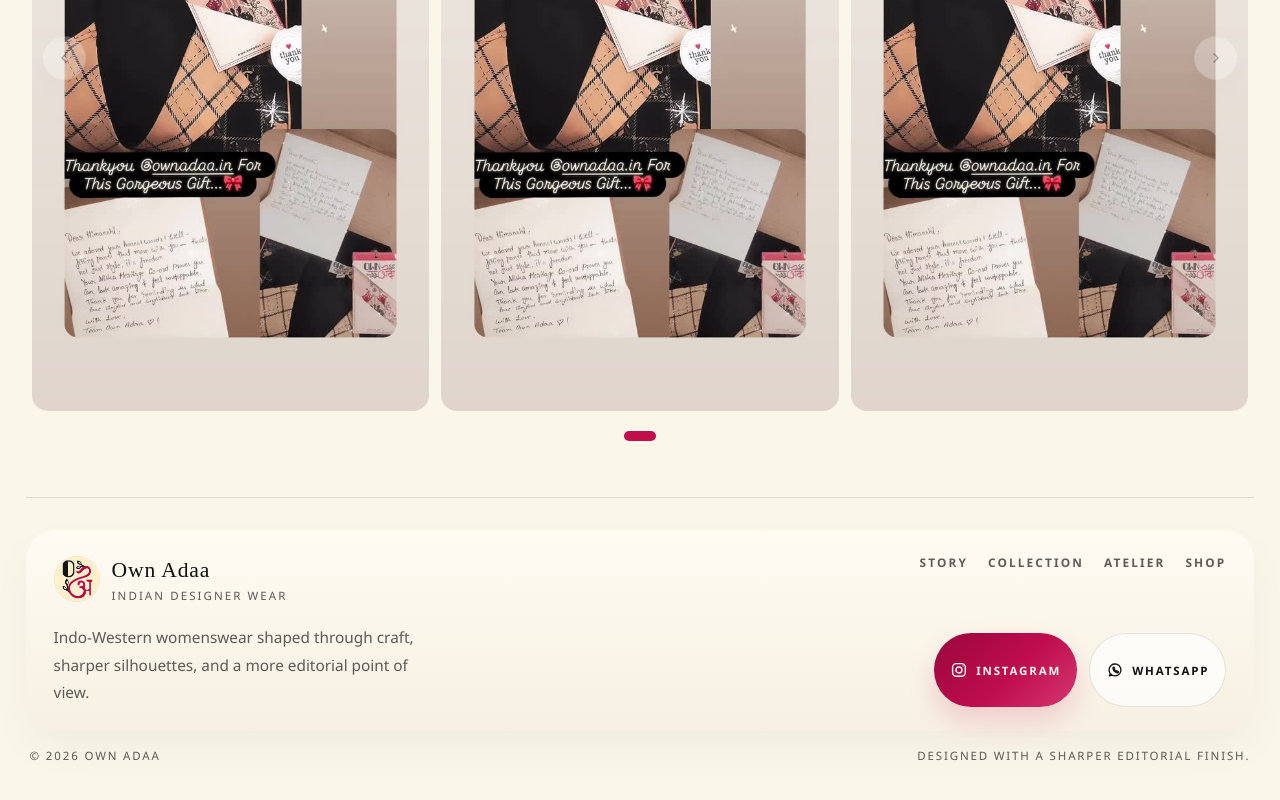
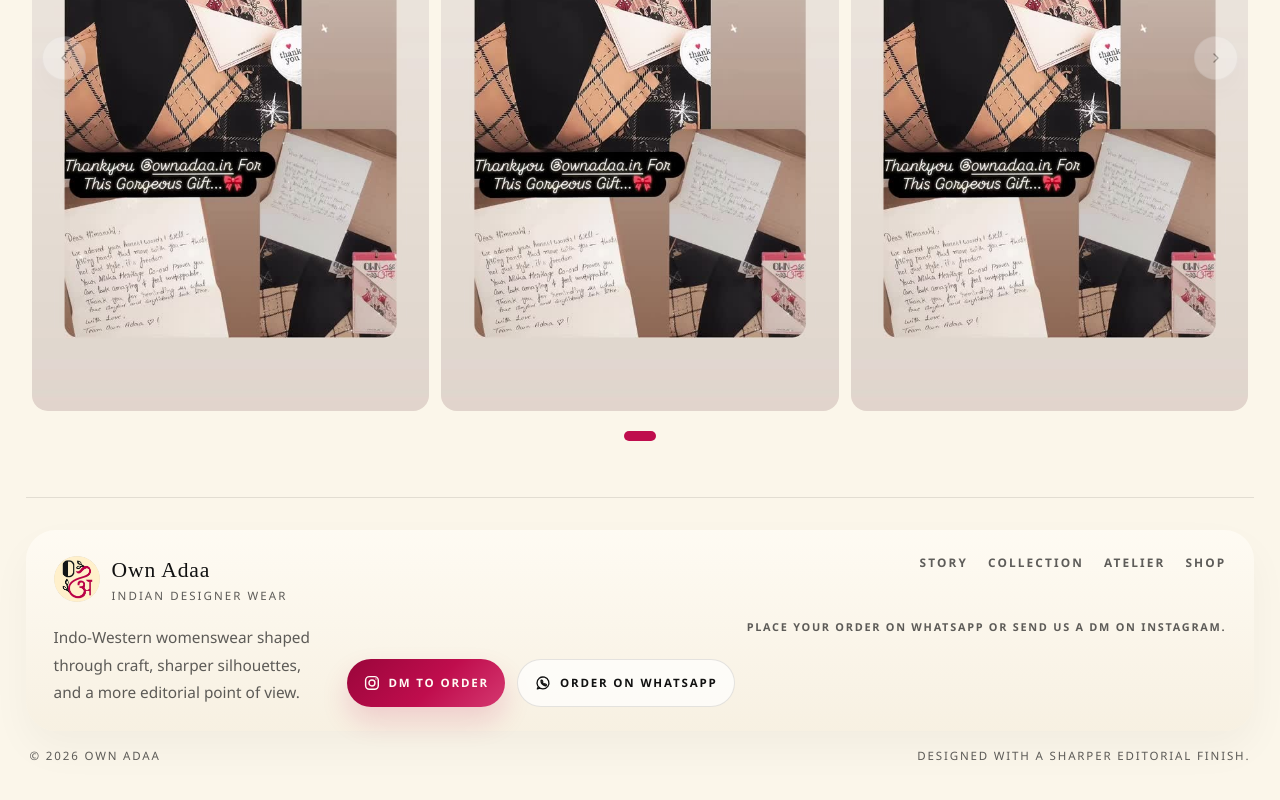
Before and after one commit to sumitKumar-webdev/own-adaa-site, a Next.js app: page / in a window 1280 px wide. Shown: the part 5759-6559 px from the top of the page. Built offline with nearby package versions, Linux system fonts and the light colour scheme.

Commit message:
update footer with order instructions and social media links

```diff
--- a/app/components/footer/Footer.tsx
+++ b/app/components/footer/Footer.tsx
@@ -58,6 +58,9 @@
           </nav>
 
           <div className="flex flex-wrap gap-3">
+            <p className="w-full text-[0.68rem] font-semibold uppercase tracking-[0.16em] text-[var(--ink-soft)] md:text-right">
+              {siteConfig.footer.orderLine}
+            </p>
             <a
               href={siteConfig.social.instagram.href}
               target="_blank"
--- a/app/site-config.ts
+++ b/app/site-config.ts
@@ -28,15 +28,16 @@
   },
   social: {
     instagram: {
-      label: "Instagram",
-      href: "https://www.instagram.com/ownadaa.in/",
+      label: "DM to Order",
+      href: "https://instagram.com/m/ownadaa.in",
     },
     whatsapp: {
-      label: "WhatsApp",
-      href: "https://wa.me/?text=Hi%20Own%20Adaa%2C%20I%20want%20to%20explore%20the%20collection.",
+      label: "Order on WhatsApp",
+      href: "https://api.whatsapp.com/send/?phone=919217728660&text=Hi+I+want+to+place+an+order&type=phone_number&app_absent=0",
     },
   },
   footer: {
+    orderLine: "Place your order on WhatsApp or send us a DM on Instagram.",
     closingLine: "Designed with a sharper editorial finish.",
   },
 } as const;
```
